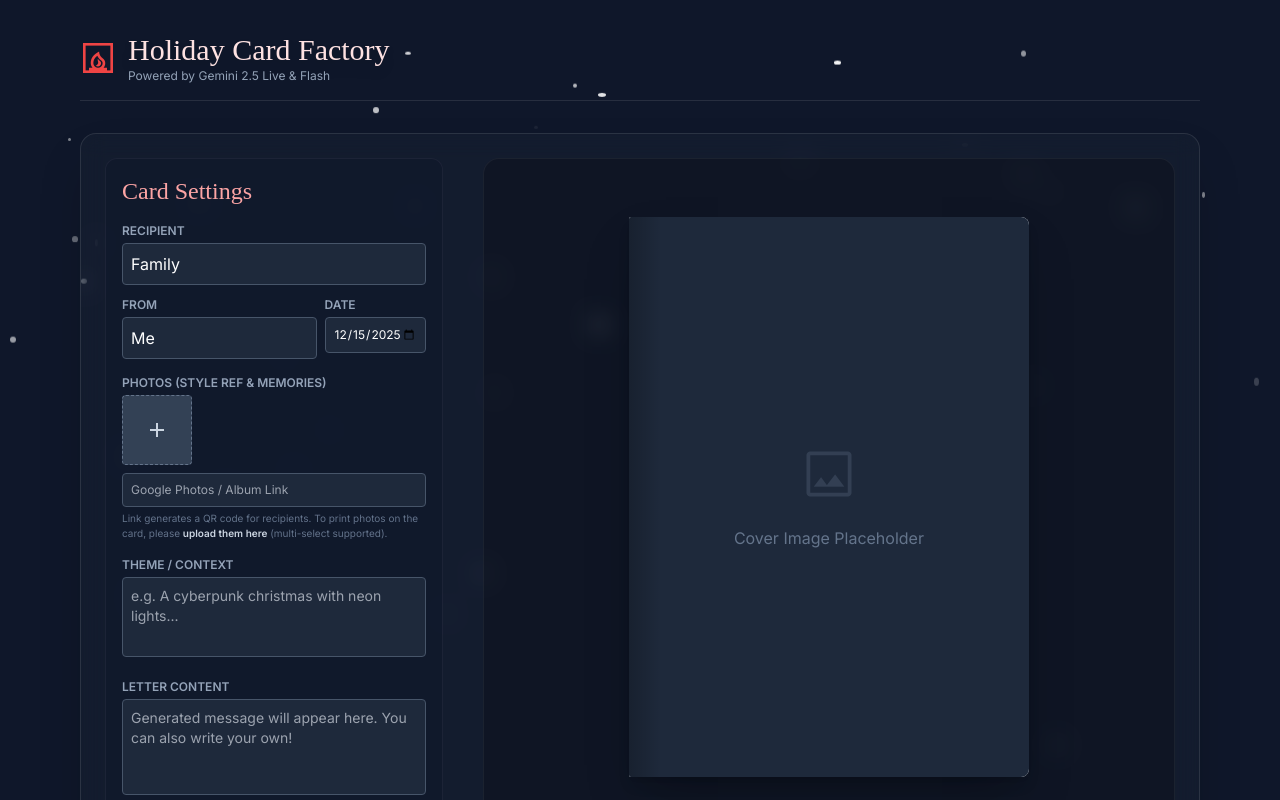
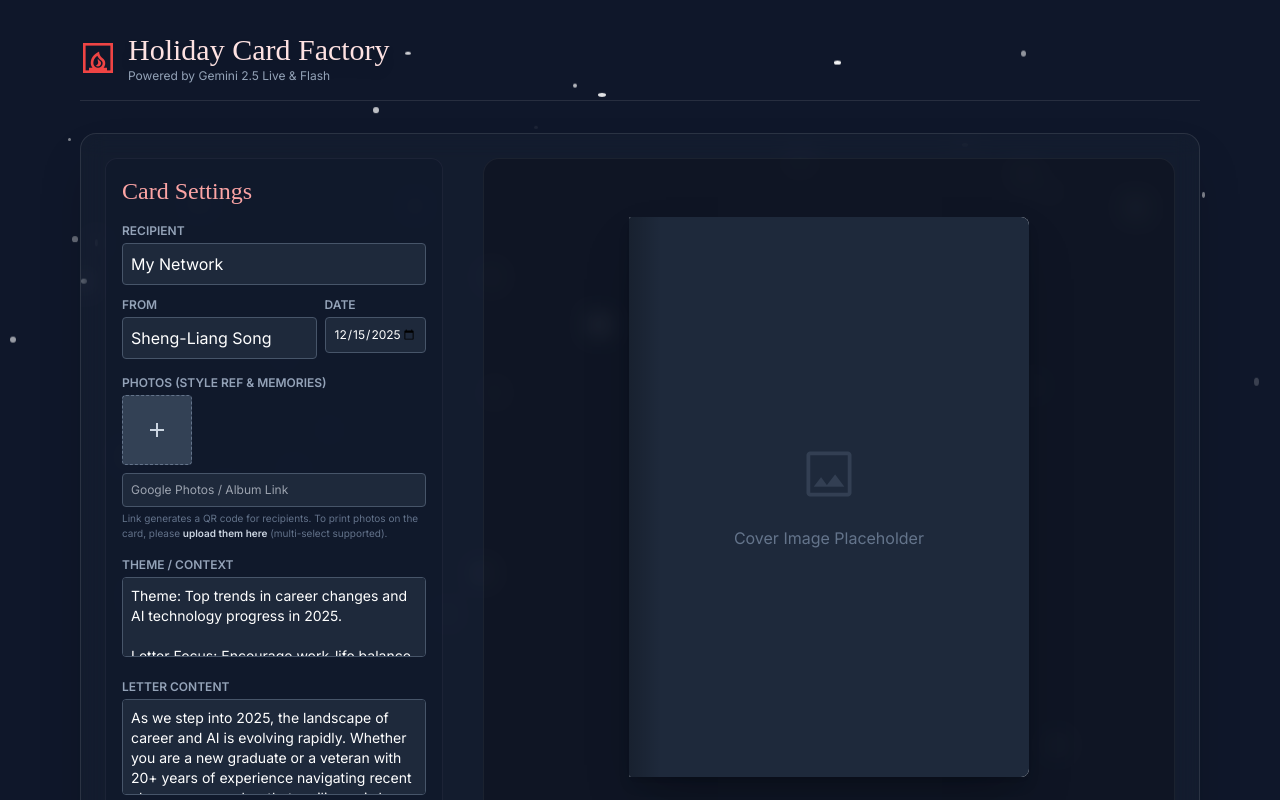
Before and after one commit to Shengliang/holidayVibe, a React (Vite) app: page / in a window 1280 px wide. Shown: the top 800 px of the page. Built offline with nearby package versions, Linux system fonts and the light colour scheme; a web font is replaced by a local one.

Commit message:
feat: Update default card message and recipient
Set a more specific default message and recipient for the holiday card, enhancing the initial user experience and providing a clearer starting point for message generation.

```diff
--- a/App.tsx
+++ b/App.tsx
@@ -1,3 +1,4 @@
+
 import React, { useState, useEffect } from 'react';
 import { AgentMemory } from './types';
 import CardWorkshop from './features/CardWorkshop';
@@ -31,9 +32,10 @@ const Snowfall = () => {
 
 const App: React.FC = () => {
   const [memory, setMemory] = useState<AgentMemory>({
-    recipientName: "Family",
+    recipientName: "My Network",
+    senderName: "Sheng-Liang Song",
     generatedCardUrl: null,
-    cardMessage: null,
+    cardMessage: "As we step into 2025, the landscape of career and AI is evolving rapidly. Whether you are a new graduate or a veteran with 20+ years of experience navigating recent changes, remember that resilience is key.\n\nPrioritize your work-life balance and never give up on your journey. The right opportunity is waiting for you.\n\nWishing you a year of growth and balance!",
     giftUrl: null,
     conversationContext: ""
   });
--- a/features/CardWorkshop.tsx
+++ b/features/CardWorkshop.tsx
@@ -31,7 +31,7 @@ const CardWorkshop: React.FC<Props> = ({ memory, updateMemory }) => {
     const [recipient, setRecipient] = useState(memory.recipientName || 'Family');
     const [sender, setSender] = useState(memory.senderName || 'Me');
     const [date, setDate] = useState(memory.date || new Date().toISOString().split('T')[0]);
-    const [contextInput, setContextInput] = useState("");
+    const [contextInput, setContextInput] = useState("Theme: Top trends in career changes and AI technology progress in 2025.\n\nLetter Focus: Encourage work-life balance and resilience. Inspire those looking for job changes, from new graduates to veterans with 20+ years of experience who may have recently lost their jobs.\n\nMessage: Never give up.");
     const [giftValue, setGiftValue] = useState(memory.giftUrl || '');
 
     // Album State
```
